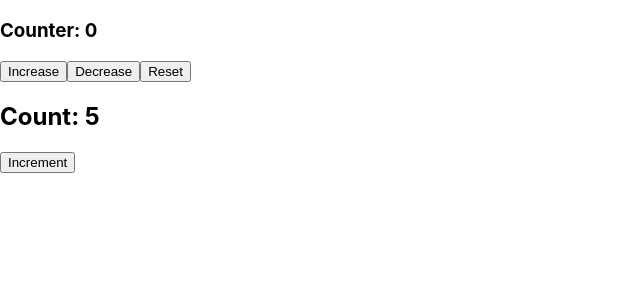
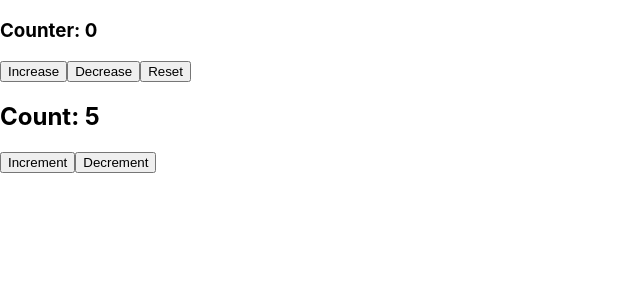
Before and after one commit to MMcClure11/counter-practice, a React (Create React App) app: page / in a window 1280 px wide. Shown: the top 300 px of the page, without its empty margins (0-640 px from the left). Built offline with nearby package versions, Linux system fonts and the light colour scheme.

Commit message:
Add decremnt to counter component

```diff
--- a/src/Counter.js
+++ b/src/Counter.js
@@ -17,10 +17,15 @@ const Counter = () => {
     setCounter(prevCount => prevCount + 1)
   }
 
+  const decrement = () => {
+    setCounter(prevCount => prevCount - 1)
+  }
+
   return (
     <div>
       <h2>Count: { counter }</h2>
       <button onClick={ increment }>Increment</button>
+      <button onClick={ decrement }>Decrement</button>
     </div>
   )
 }
```
Also changed, not shown: 1 other file (tests, documents, lock files or other folders).
